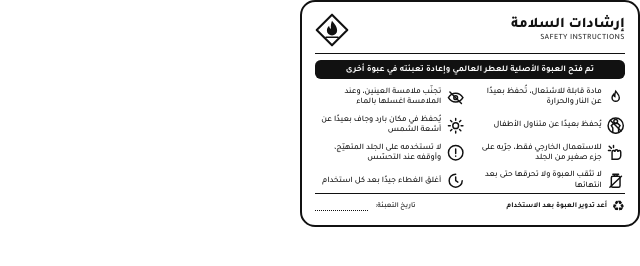
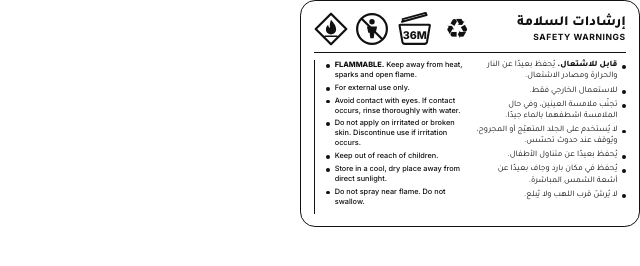
Before and after one commit to tmalazmiq8/turki, a plain HTML site: page sticker/sticker.html in a window 1280 px wide. Shown: the whole page, without its empty margins (640-1280 px from the left). Drawn offline with Linux system fonts and the light colour scheme.

Commit message:
Rework sticker: standard bilingual perfume safety warnings with PAO 36M symbol
Co-Authored-By: Claude Opus 5.5 <noreply@anthropic.com>
Claude-Session: https://claude.ai/code/session_01SHZputUy3zh9dKEmf4237Z

```diff
--- a/sticker/sticker.html
+++ b/sticker/sticker.html
@@ -3,7 +3,7 @@
 <head>
 <meta charset="utf-8">
 <title>ستيكر إرشادات السلامة</title>
-<link href="https://fonts.googleapis.com/css2?family=Tajawal:wght@400;500;700;800&display=swap" rel="stylesheet">
+<link href="https://fonts.googleapis.com/css2?family=Tajawal:wght@400;500;700;800&family=Inter:wght@500;700;800&display=swap" rel="stylesheet">
 <style>
   @page { size: 90mm 60mm; margin: 0; }
   * { box-sizing: border-box; margin: 0; padding: 0; }
@@ -11,86 +11,83 @@
   body { font-family: 'Tajawal', sans-serif; color: #111; }
   .sticker {
     width: 90mm; height: 60mm; background: #fff;
-    border: 0.6mm solid #111; border-radius: 4mm;
+    border: 0.5mm solid #111; border-radius: 4mm;
     padding: 3mm 3.5mm; display: flex; flex-direction: column;
   }
   .head { display: flex; align-items: center; justify-content: space-between;
-    border-bottom: 0.3mm solid #111; padding-bottom: 1.5mm; }
-  .head h1 { font-size: 11pt; font-weight: 800; line-height: 1.1; }
-  .head small { display: block; font-size: 6pt; font-weight: 500; letter-spacing: .3px; direction: ltr; text-align: right; color: #333; }
-  .notice { margin-top: 1.6mm; background: #111; color: #fff; border-radius: 1.5mm;
-    font-size: 6.6pt; font-weight: 700; padding: 1mm 2mm; text-align: center; line-height: 1.35; }
-  ul { list-style: none; margin-top: 1.6mm; display: grid; grid-template-columns: 1fr 1fr; gap: 1.1mm 3mm; flex: 1; }
-  li { display: flex; align-items: center; gap: 1.5mm; font-size: 6.3pt; font-weight: 500; line-height: 1.25; }
-  li svg { flex: 0 0 4.6mm; width: 4.6mm; height: 4.6mm; }
-  .foot { display: flex; align-items: center; justify-content: space-between;
-    border-top: 0.3mm solid #111; padding-top: 1.3mm; font-size: 5.6pt; font-weight: 500; }
-  .foot .recycle { display: flex; align-items: center; gap: 1.2mm; font-weight: 700; }
-  .foot .recycle svg { width: 4.6mm; height: 4.6mm; }
-  .boxes { display: flex; gap: 2mm; }
-  .boxes span { border-bottom: 0.25mm dotted #111; padding: 0 0 0.2mm; min-width: 14mm; display: inline-block; }
+    border-bottom: 0.3mm solid #111; padding-bottom: 1.6mm; }
+  .head h1 { font-size: 10.5pt; font-weight: 800; line-height: 1.1; }
+  .head h1 span { display: block; font-family: 'Inter', sans-serif; font-size: 6.4pt; font-weight: 700; letter-spacing: .6px; direction: ltr; text-align: right; margin-top: .6mm; }
+  .icons { display: flex; align-items: center; gap: 1.8mm; direction: ltr; }
+  .icons svg { height: 9mm; width: auto; }
+  .cols { flex: 1; display: grid; grid-template-columns: 1fr 1fr; gap: 3mm; padding-top: 1.8mm; }
+  .col ul { list-style: none; }
+  .col li { position: relative; font-size: 6.4pt; line-height: 1.32; margin-bottom: .75mm; padding-inline-start: 2.2mm; }
+  .col li::before { content: ''; position: absolute; inset-inline-start: 0; top: 1.25mm; width: 1mm; height: 1mm; background: #111; border-radius: 50%; }
+  .col.en { direction: ltr; text-align: left; font-family: 'Inter', sans-serif; border-left: 0.25mm solid #111; padding-left: 3mm; }
+  .col.en li { font-size: 5.5pt; line-height: 1.36; }
+  .col.en li::before { top: 1.05mm; }
+  .col.en { order: 2; }
+  .col.ar { order: 1; }
+  b { font-weight: 800; }
 </style>
 </head>
 <body>
 <div class="sticker">
   <div class="head">
-    <div>
-      <h1>إرشادات السلامة</h1>
-      <small>SAFETY INSTRUCTIONS</small>
+    <h1>إرشادات السلامة<span>SAFETY WARNINGS</span></h1>
+    <div class="icons">
+      <!-- GHS02 Flammable -->
+      <svg viewBox="0 0 40 40" aria-label="Flammable">
+        <path d="M20 2 L38 20 L20 38 L2 20 Z" fill="#fff" stroke="#111" stroke-width="2.6" stroke-linejoin="round"/>
+        <path d="M20 9c3 4 6 6.5 6 11.5a6 6 0 0 1-12 0c0-2.6 1.2-4.2 2.6-5.6.2 2 1 3.2 2.2 3.6-.6-3.6.2-6.6 1.2-9.5z" fill="#111"/>
+        <rect x="12" y="27.5" width="16" height="2" rx="1" fill="#111"/>
+      </svg>
+      <!-- Keep away from children -->
+      <svg viewBox="0 0 40 40" aria-label="Keep out of reach of children">
+        <circle cx="20" cy="20" r="17.5" fill="#fff" stroke="#111" stroke-width="2.6"/>
+        <circle cx="20" cy="11.5" r="3.2" fill="#111"/>
+        <path d="M14 17h12l-1.6 7.5h-1.6L22 31h-4l-.8-6.5h-1.6z" fill="#111"/>
+        <path d="M7.6 7.6l24.8 24.8" stroke="#111" stroke-width="2.6"/>
+      </svg>
+      <!-- PAO 36M -->
+      <svg viewBox="0 0 44 40" aria-label="Period after opening 36 months">
+        <path d="M6 15 L5 15 Q4 15 4.2 16 L7.5 35 Q8 37.5 10.5 37.5 H33.5 Q36 37.5 36.5 35 L39.8 16 Q40 15 39 15 Z" fill="#fff" stroke="#111" stroke-width="2.4" stroke-linejoin="round"/>
+        <path d="M7 11.5 L36 3.5" stroke="#111" stroke-width="2.4" stroke-linecap="round"/>
+        <path d="M8 11 L7.2 8 Q7 7 8 6.8 L34 0.9" fill="none" stroke="#111" stroke-width="0"/>
+        <path d="M8.5 11.2 L7.8 8.4 L35 1 L35.8 3.6" fill="none" stroke="#111" stroke-width="2.2" stroke-linejoin="round"/>
+        <text x="22" y="31.5" text-anchor="middle" font-family="Inter, sans-serif" font-weight="800" font-size="12.5" fill="#111">36M</text>
+      </svg>
+      <!-- Recycle -->
+      <svg viewBox="0 0 40 40" aria-label="Recyclable">
+        <text x="20" y="31" text-anchor="middle" font-family="DejaVu Sans" font-size="32" fill="#111">&#9851;</text>
+      </svg>
     </div>
-    <!-- flammable pictogram -->
-    <svg width="9mm" height="9mm" viewBox="0 0 40 40" aria-label="قابل للاشتعال">
-      <path d="M20 2 L38 20 L20 38 L2 20 Z" fill="#fff" stroke="#111" stroke-width="2.4" stroke-linejoin="round"/>
-      <path d="M20 9c3 4 6 6.5 6 11.5a6 6 0 0 1-12 0c0-2.6 1.2-4.2 2.6-5.6.2 2 1 3.2 2.2 3.6-.6-3.6.2-6.6 1.2-9.5z" fill="#111"/>
-      <rect x="12" y="27.5" width="16" height="2" rx="1" fill="#111"/>
-    </svg>
   </div>
 
-  <div class="notice">
-    تم فتح العبوة الأصلية للعطر العالمي وإعادة تعبئته في عبوة أخرى
-  </div>
-
-  <ul>
-    <li>
-      <svg viewBox="0 0 24 24" fill="none" stroke="#111" stroke-width="2" stroke-linecap="round"><path d="M12 3c2 3 5 5 5 9a5 5 0 0 1-10 0c0-2 1-3.5 2-4.5.2 1.6.8 2.5 1.8 2.8C10.4 8 11 5.5 12 3z"/></svg>
-      مادة قابلة للاشتعال، تُحفظ بعيدًا عن النار والحرارة
-    </li>
-    <li>
-      <svg viewBox="0 0 24 24" fill="none" stroke="#111" stroke-width="2" stroke-linecap="round"><path d="M2 12s3.6-6 10-6 10 6 10 6-3.6 6-10 6S2 12 2 12z"/><circle cx="12" cy="12" r="2.6"/><path d="M4 4l16 16"/></svg>
-      تجنّب ملامسة العينين، وعند الملامسة اغسلها بالماء
-    </li>
-    <li>
-      <svg viewBox="0 0 24 24" fill="none" stroke="#111" stroke-width="2" stroke-linecap="round"><circle cx="12" cy="6" r="2.6"/><path d="M8 21v-6l-2-3 3-3h6l3 3-2 3v6"/><circle cx="12" cy="12" r="10.5"/><path d="M4.6 4.6l14.8 14.8"/></svg>
-      يُحفظ بعيدًا عن متناول الأطفال
-    </li>
-    <li>
-      <svg viewBox="0 0 24 24" fill="none" stroke="#111" stroke-width="2" stroke-linecap="round"><circle cx="12" cy="12" r="4"/><path d="M12 2v2.5M12 19.5V22M2 12h2.5M19.5 12H22M4.9 4.9l1.8 1.8M17.3 17.3l1.8 1.8M4.9 19.1l1.8-1.8M17.3 6.7l1.8-1.8"/></svg>
-      يُحفظ في مكان بارد وجاف بعيدًا عن أشعة الشمس
-    </li>
-    <li>
-      <svg viewBox="0 0 24 24" fill="none" stroke="#111" stroke-width="2" stroke-linecap="round"><path d="M7 21V11a2 2 0 0 1 4 0v-1a2 2 0 0 1 4 0v1a2 2 0 0 1 4 0v5a5 5 0 0 1-5 5H7z"/><path d="M3 3l3 3M9 2v3M2 9h3"/></svg>
-      للاستعمال الخارجي فقط، جرّبه على جزء صغير من الجلد
-    </li>
-    <li>
-      <svg viewBox="0 0 24 24" fill="none" stroke="#111" stroke-width="2" stroke-linecap="round"><circle cx="12" cy="12" r="10"/><path d="M12 7v6M12 16.5v.5"/></svg>
-      لا تستخدمه على الجلد المتهيّج، وأوقفه عند التحسّس
-    </li>
-    <li>
-      <svg viewBox="0 0 24 24" fill="none" stroke="#111" stroke-width="2" stroke-linecap="round"><path d="M8 3h8M10 3v3h4V3"/><rect x="6" y="6" width="12" height="15" rx="2"/><path d="M4 21L20 6"/></svg>
-      لا تثقب العبوة ولا تحرقها حتى بعد انتهائها
-    </li>
-    <li>
-      <svg viewBox="0 0 24 24" fill="none" stroke="#111" stroke-width="2" stroke-linecap="round"><path d="M12 3a9 9 0 1 0 9 9"/><path d="M12 7v5l3 2"/></svg>
-      أغلق الغطاء جيدًا بعد كل استخدام
-    </li>
-  </ul>
-
-  <div class="foot">
-    <div class="recycle">
-      <span style="font-family:'DejaVu Sans';font-size:11pt;line-height:1">&#9851;</span>
-      أعد تدوير العبوة بعد الاستخدام
+  <div class="cols">
+    <div class="col ar">
+      <ul>
+        <li><b>قابل للاشتعال.</b> يُحفظ بعيدًا عن النار والحرارة ومصادر الاشتعال.</li>
+        <li>للاستعمال الخارجي فقط.</li>
+        <li>تجنّب ملامسة العينين، وفي حال الملامسة اشطفهما بالماء جيدًا.</li>
+        <li>لا يُستخدم على الجلد المتهيّج أو المجروح، ويُوقف عند حدوث تحسّس.</li>
+        <li>يُحفظ بعيدًا عن متناول الأطفال.</li>
+        <li>يُحفظ في مكان بارد وجاف بعيدًا عن أشعة الشمس المباشرة.</li>
+        <li>لا يُرشّ قرب اللهب ولا يُبلع.</li>
+      </ul>
     </div>
-    <div class="boxes">تاريخ التعبئة: <span></span></div>
+    <div class="col en">
+      <ul>
+        <li><b>FLAMMABLE.</b> Keep away from heat, sparks and open flame.</li>
+        <li>For external use only.</li>
+        <li>Avoid contact with eyes. If contact occurs, rinse thoroughly with water.</li>
+        <li>Do not apply on irritated or broken skin. Discontinue use if irritation occurs.</li>
+        <li>Keep out of reach of children.</li>
+        <li>Store in a cool, dry place away from direct sunlight.</li>
+        <li>Do not spray near flame. Do not swallow.</li>
+      </ul>
+    </div>
   </div>
 </div>
 </body>
```
Also changed, not shown: sticker/sticker.png, 1 other file.
